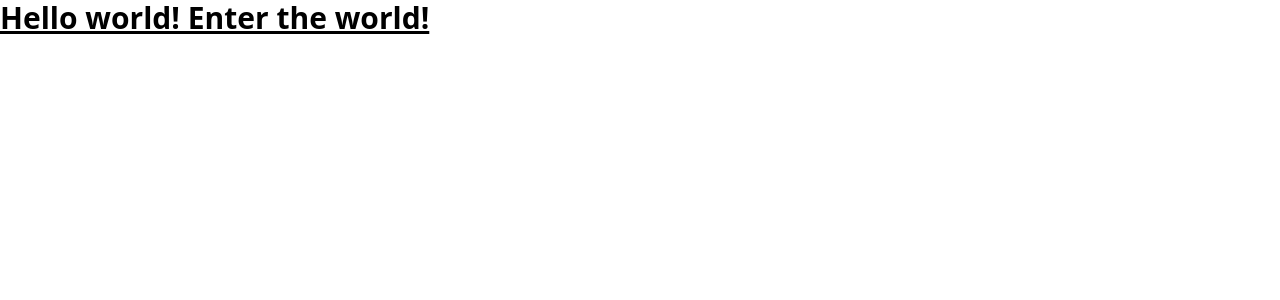
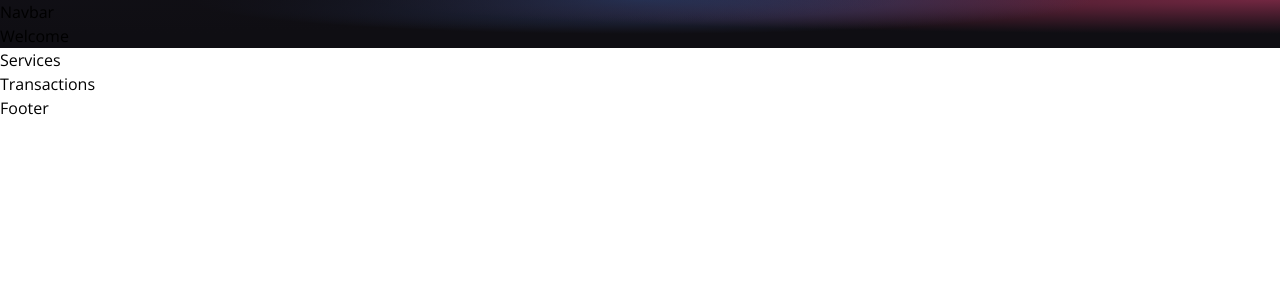
Before and after one commit to gr8guyrabi/react-vite-tailwindcss-postcss, a React (Vite) app: page / in a window 1280 px wide. Shown: the top 300 px of the page. Built offline with nearby package versions, Linux system fonts and the light colour scheme.

Commit message:
add: component files, include gradient default styling

```diff
--- a/index.html
+++ b/index.html
@@ -4,7 +4,7 @@
     <meta charset="UTF-8" />
     <link rel="icon" type="image/svg+xml" href="/src/favicon.svg" />
     <meta name="viewport" content="width=device-width, initial-scale=1.0" />
-    <title>Vite App</title>
+    <title>|| Krypt App ||</title>
   </head>
   <body>
     <div id="root"></div>
--- a/src/App.jsx
+++ b/src/App.jsx
@@ -1,9 +1,15 @@
+import { Navbar, Services, Transactions, Footer, Welcome } from "./components"
+
 const App = () => {
   return (
-    <div className="App">
-      <h1 class="text-3xl font-bold underline">
-        Hello world! Enter the world!
-      </h1>
+    <div className="min-h-screen">
+		<div className="gradient-bg-welcome">
+			<Navbar />
+			<Welcome />
+		</div>
+		<Services />
+		<Transactions />
+		<Footer />
     </div>
   )
 }
--- /dev/null
+++ b/src/components/Footer.jsx
@@ -0,0 +1,7 @@
+const Footer = () => {
+    return (
+        <h1>Footer</h1>
+    )
+}
+
+export default Footer
--- /dev/null
+++ b/src/components/Loader.jsx
@@ -0,0 +1,7 @@
+const Loader = () => {
+    return (
+        <h1>Loader</h1>
+    )
+}
+
+export default Loader
--- /dev/null
+++ b/src/components/Navbar.jsx
@@ -0,0 +1,7 @@
+const Navbar = () => {
+    return (
+        <h1>Navbar</h1>
+    )
+}
+
+export default Navbar
--- /dev/null
+++ b/src/components/Services.jsx
@@ -0,0 +1,7 @@
+const Services = () => {
+    return (
+        <h1>Services</h1>
+    )
+}
+
+export default Services
--- /dev/null
+++ b/src/components/Transactions.jsx
@@ -0,0 +1,7 @@
+const Transactions = () => {
+    return (
+        <h1>Transactions</h1>
+    )
+}
+
+export default Transactions
--- /dev/null
+++ b/src/components/Welcome.jsx
@@ -0,0 +1,7 @@
+const Welcome = () => {
+    return (
+        <h1>Welcome</h1>
+    )
+}
+
+export default Welcome
--- /dev/null
+++ b/src/components/index.js
@@ -0,0 +1,6 @@
+export { default as Navbar } from './Navbar'
+export { default as Welcome } from './Welcome'
+export { default as Services } from './Services'
+export { default as Transactions } from './Transactions'
+export { default as Footer } from './Footer'
+export { default as Loader } from './Loader'
--- a/src/index.css
+++ b/src/index.css
@@ -1,3 +1,84 @@
+@import url("https://fonts.googleapis.com/css2?family=Open+Sans:wght@300;400;500;600;700&display=swap");
+
+* html {
+  padding: 0;
+  margin: 0;
+  box-sizing: border-box;
+}
+
+body {
+  margin: 0;
+  font-family: "Open Sans", sans-serif;
+  -webkit-font-smoothing: antialiased;
+  -moz-osx-font-smoothing: grayscale;
+}
+
+.gradient-bg-welcome {
+  background-color:#0f0e13;
+  background-image:
+    radial-gradient(at 0% 0%, hsla(253,16%,7%,1) 0, transparent 50%),
+    radial-gradient(at 50% 0%, hsla(225,39%,30%,1) 0, transparent 50%),
+    radial-gradient(at 100% 0%, hsla(339,49%,30%,1) 0, transparent 50%);
+}
+
+.gradient-bg-services {
+  background-color:#0f0e13;
+  background-image:
+    radial-gradient(at 0% 0%, hsla(253,16%,7%,1) 0, transparent 50%),
+    radial-gradient(at 50% 100%, hsla(225,39%,25%,1) 0, transparent 50%);
+}
+
+.gradient-bg-transactions {
+  background-color: #0f0e13;
+  background-image:
+    radial-gradient(at 0% 100%, hsla(253,16%,7%,1) 0, transparent 50%),
+    radial-gradient(at 50% 0%, hsla(225,39%,25%,1) 0, transparent 50%);
+}
+
+.gradient-bg-footer {
+  background-color: #0f0e13;
+  background-image:
+    radial-gradient(at 0% 100%, hsla(253,16%,7%,1) 0, transparent 53%),
+    radial-gradient(at 50% 150%, hsla(339,49%,30%,1) 0, transparent 50%);
+}
+
+.blue-glassmorphism {
+  background: rgb(39, 51, 89, 0.4);
+  border-radius: 16px;
+  box-shadow: 0 4px 30px rgba(0, 0, 0, 0.2);
+  backdrop-filter: blur(5px);
+  -webkit-backdrop-filter: blur(5px);
+  border: 1px solid rgba(0, 0, 0, 0.3);
+}
+
+/* white glassmorphism */
+.white-glassmorphism {
+  background: rgba(255, 255, 255, 0.05);
+  border-radius: 16px;
+  backdrop-filter: blur(5px);
+  -webkit-backdrop-filter: blur(5px);
+  border: 1px solid rgba(255, 255, 255, 0.3);
+}
+
+.eth-card {
+  background-color:#a099ff;
+  background-image:
+    radial-gradient(at 83% 67%, rgb(152, 231, 156) 0, transparent 58%),
+    radial-gradient(at 67% 20%, hsla(357,94%,71%,1) 0, transparent 59%),
+    radial-gradient(at 88% 35%, hsla(222,81%,65%,1) 0, transparent 50%),
+    radial-gradient(at 31% 91%, hsla(9,61%,61%,1) 0, transparent 52%),
+    radial-gradient(at 27% 71%, hsla(336,91%,65%,1) 0, transparent 49%),
+    radial-gradient(at 74% 89%, hsla(30,98%,65%,1) 0, transparent 51%),
+    radial-gradient(at 53% 75%, hsla(174,94%,68%,1) 0, transparent 45%);
+}
+
+.text-gradient {
+  background-color: #fff;
+  background-image: radial-gradient(at 4% 36%, hsla(0,0%,100%,1) 0, transparent 53%), radial-gradient(at 100% 60%, rgb(0, 0, 0) 0, transparent 50%);
+  -webkit-background-clip: text;
+  -webkit-text-fill-color: transparent;
+}
+
 @tailwind base;
 @tailwind components;
 @tailwind utilities;
```
